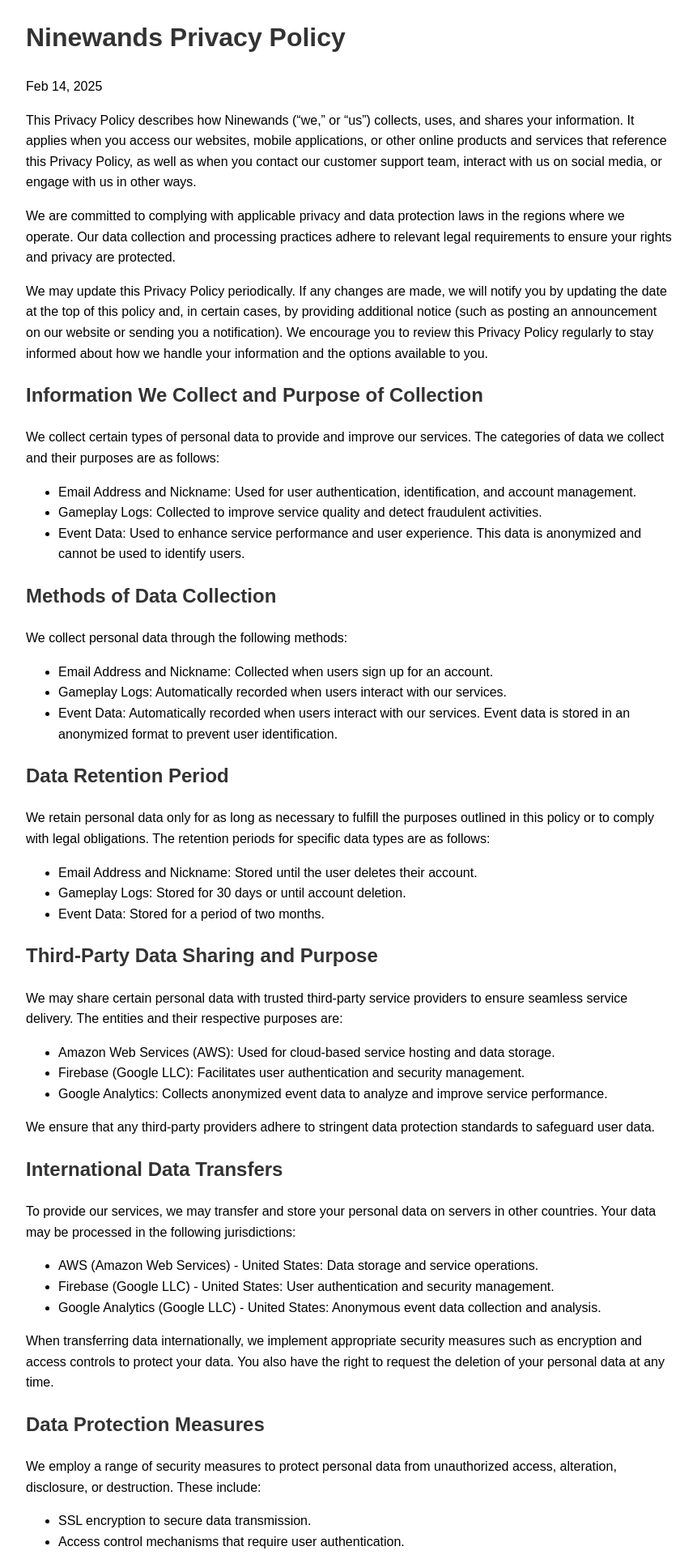
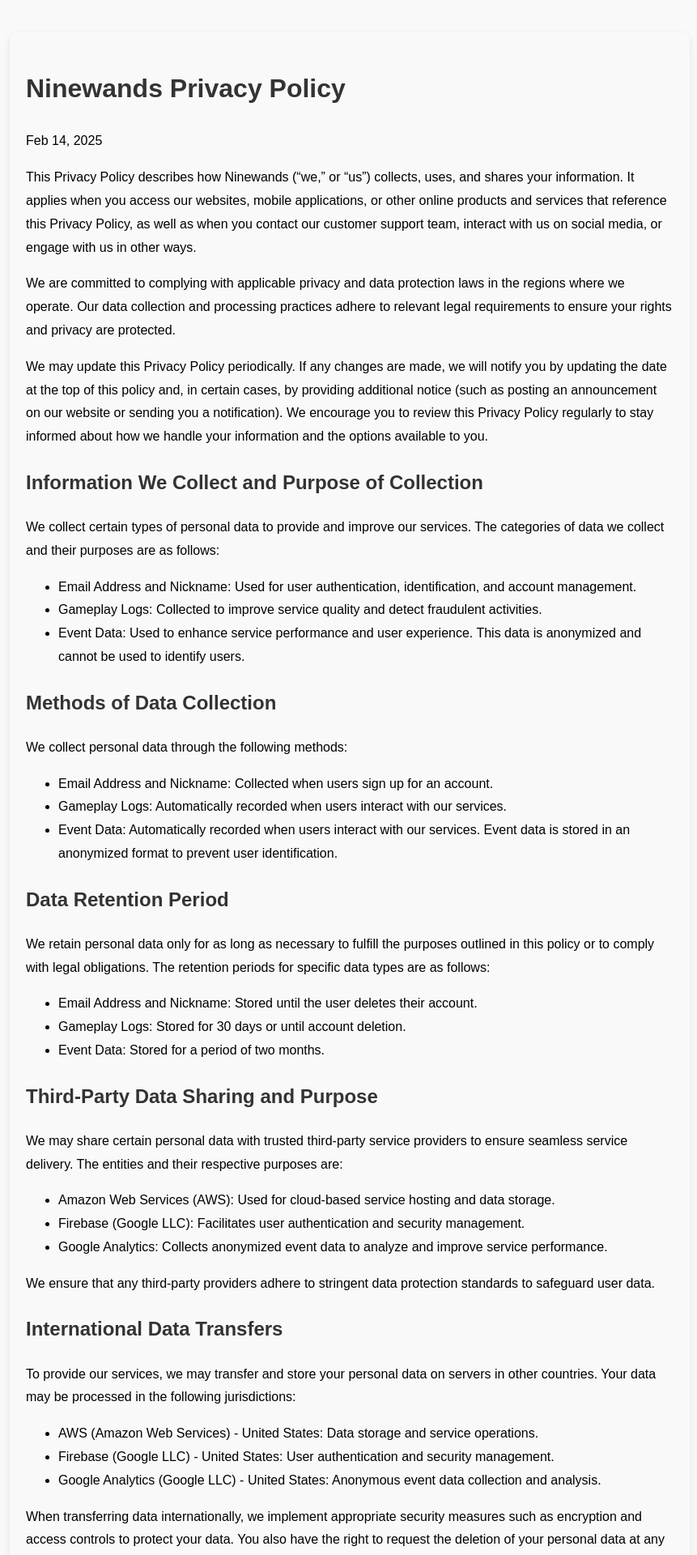
Before and after one commit to ninewands/privacy-policy, a Jekyll site: the page built from en/index.md, in a window 1280 px wide. Shown: the top 1920 px of the page at 81% size, without its empty margins (208-1069 px from the left). Built offline with Jekyll 4.4.1, drawn with Linux system fonts in a browser that asks for light colours.

Commit message:
레이아웃 수정

```diff
--- a/_layouts/default.html
+++ b/_layouts/default.html
@@ -5,10 +5,29 @@
     <meta name="viewport" content="width=device-width, initial-scale=1.0">
     <title>{{ page.title }}</title>
     <style>
-        body { font-family: Arial, sans-serif; max-width: 800px; margin: 20px auto; line-height: 1.6; }
-        h1, h2, h3 { color: #333; }
-        a { color: #007bff; text-decoration: none; }
-        a:hover { text-decoration: underline; }
+        body {
+            font-family: Arial, sans-serif;
+            max-width: 800px;
+            margin: 40px auto; /* 위아래 40px, 좌우 자동 정렬 */
+            padding: 20px; /* 내부 여백 */
+            line-height: 1.8; /* 줄 간격 */
+            background-color: #f9f9f9; /* 배경색 추가 */
+            border-radius: 10px; /* 부드러운 모서리 */
+            box-shadow: 0px 4px 10px rgba(0, 0, 0, 0.1); /* 그림자 효과 */
+        }
+        h1, h2, h3 {
+            color: #333;
+        }
+        p {
+            margin-bottom: 16px; /* 문단 간격 */
+        }
+        a {
+            color: #007bff;
+            text-decoration: none;
+        }
+        a:hover {
+            text-decoration: underline;
+        }
     </style>
 </head>
 <body>
```
Also changed, not shown: index.md (+1 -1 lines).
